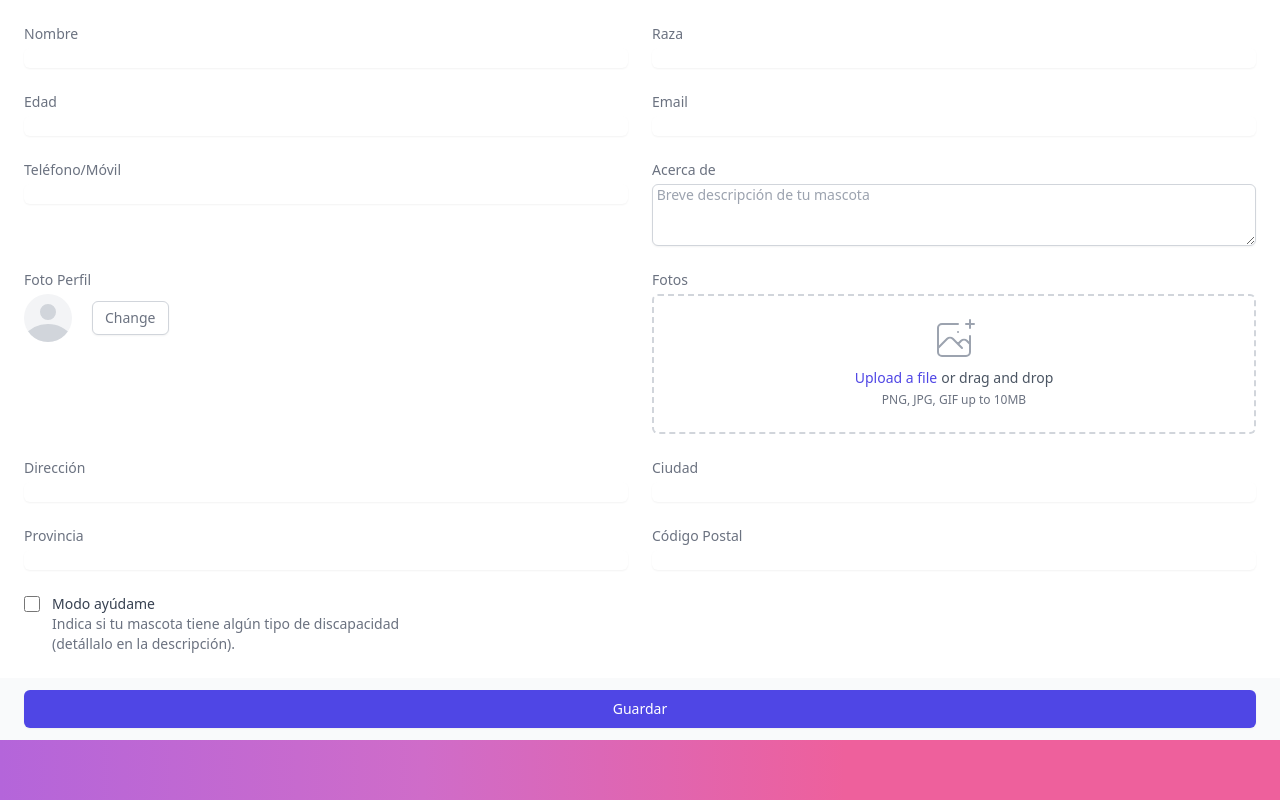
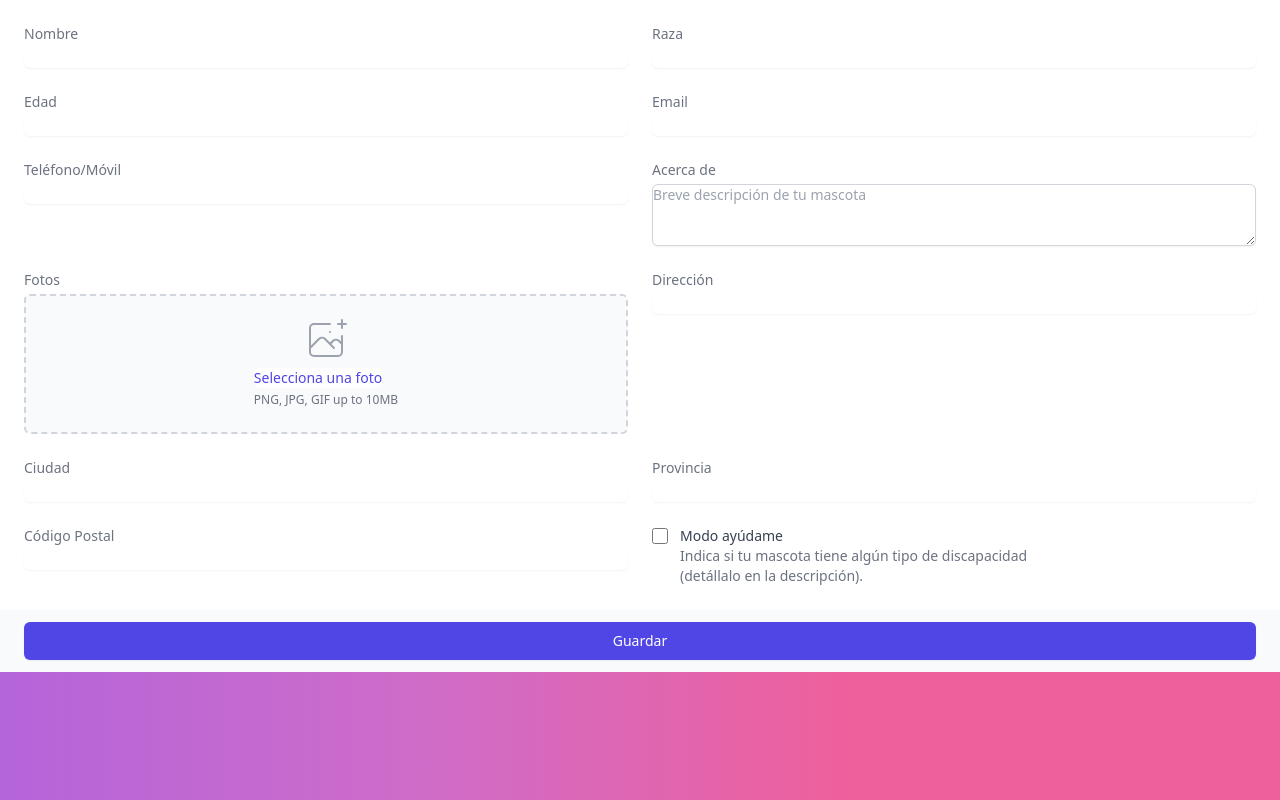
Before and after one commit to sfernandez93/pet-go, a React (Create React App) app: page / in a window 1280 px wide. Built offline with nearby package versions, Linux system fonts and the light colour scheme.

Commit message:
feat: add upload components

```diff
--- /dev/null
+++ b/src/components/Upload/UploadCheckbox.js
@@ -0,0 +1,23 @@
+const UploadCheckbox = ({ inputTitle, inputName,  inputDescription }) => {
+    return (
+        <div className="flex items-start col-span-6 sm:col-span-3 lg:col-span-2 ">
+        <div className="flex items-center h-5">
+          <input
+            id={inputName}
+            name={inputName}
+            type="checkbox"
+            className="focus:ring-indigo-500 h-4 w-4 text-indigo-600 border-gray-300 rounded"
+          ></input>
+        </div>
+        <div className="ml-3 text-sm">
+          <label for="comments" className="font-medium text-gray-700">
+            {inputTitle}
+          </label>
+          <p className="text-gray-500">
+            {inputDescription}
+          </p>
+        </div>
+      </div>
+    );
+  };
+  export default UploadCheckbox;
--- a/src/components/Upload/UploadPhoto.js
+++ b/src/components/Upload/UploadPhoto.js
@@ -2,55 +2,53 @@ import { useContext } from "react";
 import { UploadContext } from "../../context/UploadContext";
 
 const UploadPhoto = () => {
-  const { imagesToUpload, handleChangeImage, handleFirebaseUpload } = useContext(UploadContext);
+  const { imagesToUpload, handleChangeImage, handleFirebaseUpload } =
+    useContext(UploadContext);
 
   return (
-    <div className="flex justify-center mt-8">
+    <div className="col-span-6 sm:col-span-3">
+      <label className="block text-sm font-medium text-gray-500"> Fotos </label>
       <div
-        className={`max-w-2xl rounded-lg shadow-xl ${
+        className={`mt-1 flex justify-center px-6 pt-5 pb-6 border-2 border-gray-300 border-dashed rounded-md ${
           imagesToUpload.length > 0 ? "bg-clear-blue" : "bg-gray-50"
-        }`}
+        } `}
       >
-        <div className="m-4">
-          <div className="flex items-center justify-center w-full">
-            <label className="flex flex-col w-full h-32 border-4 border-blue-200 border-dashed hover:bg-gray-100 hover:border-gray-300">
-              <div className="flex flex-col items-center justify-center pt-7">
+        <div className="space-y-1 text-center">
           <svg
-                  xmlns="http://www.w3.org/2000/svg"
-                  className="w-8 h-8 text-gray-400 group-hover:text-gray-600"
+            className="mx-auto h-12 w-12 text-gray-400"
+            stroke="currentColor"
             fill="none"
-                  viewBox="0 0 24 24"
-                  stroke="currentColor"
+            viewBox="0 0 48 48"
+            aria-hidden="true"
           >
             <path
-                    strokeLinecap="round"
-                    strokeLinejoin="round"
-                    strokeWidth="2"
-                    d="M7 16a4 4 0 01-.88-7.903A5 5 0 1115.9 6L16 6a5 5 0 011 9.9M15 13l-3-3m0 0l-3 3m3-3v12"
+              d="M28 8H12a4 4 0 00-4 4v20m32-12v8m0 0v8a4 4 0 01-4 4H12a4 4 0 01-4-4v-4m32-4l-3.172-3.172a4 4 0 00-5.656 0L28 28M8 32l9.172-9.172a4 4 0 015.656 0L28 28m0 0l4 4m4-24h8m-4-4v8m-12 4h.02"
+              stroke-width="2"
+              stroke-linecap="round"
+              stroke-linejoin="round"
             />
           </svg>
-                <p className="pt-1 text-sm tracking-wider text-gray-400 group-hover:text-gray-600">
+          <div className="flex text-sm text-gray-600">
+            <label
+              for="file-upload"
+              className="relative cursor-pointer bg-white rounded-md font-medium text-indigo-600 hover:text-indigo-500 focus-within:outline-none focus-within:ring-2 focus-within:ring-offset-2 focus-within:ring-indigo-500"
+            >
+              <span>
                 {imagesToUpload.length > 0
                   ? `${imagesToUpload.length} foto(s) seleccionadas`
                   : "Selecciona una foto"}
-                </p>
-              </div>
+              </span>
               <input
+                id="file-upload"
+                name="file-upload"
                 type="file"
                 multiple
-                className="opacity-0"
+                className="sr-only"
                 onChange={handleChangeImage}
-              />
+              ></input>
             </label>
           </div>
-        </div>
-        <div className="flex justify-center p-2">
-          {/* <button
-            className="w-full px-4 py-2 text-white bg-blue-500 rounded shadow-xl"
-            onClick={handleFirebaseUpload}
-          >
-            Create
-          </button> */}
+          <p className="text-xs text-gray-500">PNG, JPG, GIF up to 10MB</p>
         </div>
       </div>
     </div>
--- /dev/null
+++ b/src/components/Upload/UploadProfilePhoto.js
@@ -0,0 +1,34 @@
+import { useContext } from "react";
+import { UploadContext } from "../../context/UploadContext";
+
+const UploadProfilePhoto = () => {
+  const { imagesToUpload, handleChangeImage, handleFirebaseUpload } =
+    useContext(UploadContext);
+
+  return (
+    <div className="col-span-6 sm:col-span-3">
+    <label className="block text-sm font-medium text-gray-500">
+      {" "}
+      Foto Perfil{" "}
+    </label>
+    <div className="mt-1 flex items-center">
+      <span className="inline-block h-12 w-12 rounded-full overflow-hidden bg-gray-100">
+        <svg
+          className="h-full w-full text-gray-300"
+          fill="currentColor"
+          viewBox="0 0 24 24"
+        >
+          <path d="M24 20.993V24H0v-2.996A14.977 14.977 0 0112.004 15c4.904 0 9.26 2.354 11.996 5.993zM16.002 8.999a4 4 0 11-8 0 4 4 0 018 0z" />
+        </svg>
+      </span>
+      <button
+        type="button"
+        className="ml-5 bg-white py-2 px-3 border border-gray-300 rounded-md shadow-sm text-sm leading-4 font-medium text-gray-500 hover:bg-gray-50 focus:outline-none focus:ring-2 focus:ring-offset-2 focus:ring-indigo-500"
+      >
+        Change
+      </button>
+    </div>
+  </div>
+  );
+};
+export default UploadProfilePhoto;
--- /dev/null
+++ b/src/components/Upload/UploadSubmitButton.js
@@ -0,0 +1,13 @@
+const UploadSubmitButton = () => {
+    return (
+        <div className="px-4 py-3 bg-gray-50 text-right sm:px-6">
+        <button
+          type="submit"
+          className="w-full inline-flex justify-center py-2 px-4 border border-transparent shadow-sm text-sm font-medium rounded-md text-white bg-indigo-600 hover:bg-indigo-700 focus:outline-none focus:ring-2 focus:ring-offset-2 focus:ring-indigo-500"
+        >
+          Guardar
+        </button>
+      </div>
+    );
+  };
+  export default UploadSubmitButton;
--- /dev/null
+++ b/src/components/Upload/UploadTextArea.js
@@ -0,0 +1,19 @@
+const UploadTextArea = ({ title, inputName, inputPlaceholder }) => {
+  return (
+    <div className="col-span-6 sm:col-span-3">
+      <label for="about" className="block text-sm font-medium text-gray-500">
+        {title}
+      </label>
+      <div className="mt-1">
+        <textarea
+          id={inputName}
+          name={inputName}
+          rows="3"
+          className="shadow-sm focus:ring-indigo-500 focus:border-indigo-500 mt-1 block w-full sm:text-sm border border-gray-300 rounded-md"
+          placeholder={inputPlaceholder}
+        ></textarea>
+      </div>
+    </div>
+  );
+};
+export default UploadTextArea;
--- a/src/views/UploadPet.js
+++ b/src/views/UploadPet.js
@@ -1,8 +1,12 @@
 import UploadInput from "../components/Upload/UploadInput";
+import UploadTextArea from "../components/Upload/UploadTextArea";
+import UploadCheckbox from "../components/Upload/UploadCheckbox";
+import UploadSubmitButton from "../components/Upload/UploadSubmitButton";
+import UploadPhoto from "../components/Upload/UploadPhoto";
+import UploadProfilePhoto from "../components/Upload/UploadProfilePhoto";
 
 const UploadPet = () => {
   return (
-    // <UploadPhoto></UploadPhoto>
     <form className="absolute top-0 left-0 w-full">
       <div className="px-4 py-6 bg-white sm:p-6">
         <div className="grid grid-cols-6 gap-6">
@@ -37,91 +41,14 @@ const UploadPet = () => {
             inputAutocomplete="phone"
           ></UploadInput>
 
-          <div className="col-span-6 sm:col-span-3">
-            <label
-              for="about"
-              className="block text-sm font-medium text-gray-500"
-            >
-              {" "}
-              Acerca de{" "}
-            </label>
-            <div className="mt-1">
-              <textarea
-                id="about"
-                name="about"
-                rows="3"
-                className="shadow-sm focus:ring-indigo-500 focus:border-indigo-500 mt-1 block w-full sm:text-sm border border-gray-300 rounded-md"
-                placeholder=" Breve descripción de tu mascota"
-              ></textarea>
-            </div>
-          </div>
+          <UploadTextArea
+            title="Acerca de"
+            inputName="about"
+            inputPlaceholder="Breve descripción de tu mascota"
+          ></UploadTextArea>
 
-          <div className="col-span-6 sm:col-span-3">
-            <label className="block text-sm font-medium text-gray-500">
-              {" "}
-              Foto Perfil{" "}
-            </label>
-            <div className="mt-1 flex items-center">
-              <span className="inline-block h-12 w-12 rounded-full overflow-hidden bg-gray-100">
-                <svg
-                  className="h-full w-full text-gray-300"
-                  fill="currentColor"
-                  viewBox="0 0 24 24"
-                >
-                  <path d="M24 20.993V24H0v-2.996A14.977 14.977 0 0112.004 15c4.904 0 9.26 2.354 11.996 5.993zM16.002 8.999a4 4 0 11-8 0 4 4 0 018 0z" />
-                </svg>
-              </span>
-              <button
-                type="button"
-                className="ml-5 bg-white py-2 px-3 border border-gray-300 rounded-md shadow-sm text-sm leading-4 font-medium text-gray-500 hover:bg-gray-50 focus:outline-none focus:ring-2 focus:ring-offset-2 focus:ring-indigo-500"
-              >
-                Change
-              </button>
-            </div>
-          </div>
-
-          <div className="col-span-6 sm:col-span-3">
-            <label className="block text-sm font-medium text-gray-500">
-              {" "}
-              Fotos{" "}
-            </label>
-            <div className="mt-1 flex justify-center px-6 pt-5 pb-6 border-2 border-gray-300 border-dashed rounded-md">
-              <div className="space-y-1 text-center">
-                <svg
-                  className="mx-auto h-12 w-12 text-gray-400"
-                  stroke="currentColor"
-                  fill="none"
-                  viewBox="0 0 48 48"
-                  aria-hidden="true"
-                >
-                  <path
-                    d="M28 8H12a4 4 0 00-4 4v20m32-12v8m0 0v8a4 4 0 01-4 4H12a4 4 0 01-4-4v-4m32-4l-3.172-3.172a4 4 0 00-5.656 0L28 28M8 32l9.172-9.172a4 4 0 015.656 0L28 28m0 0l4 4m4-24h8m-4-4v8m-12 4h.02"
-                    stroke-width="2"
-                    stroke-linecap="round"
-                    stroke-linejoin="round"
-                  />
-                </svg>
-                <div className="flex text-sm text-gray-600">
-                  <label
-                    for="file-upload"
-                    className="relative cursor-pointer bg-white rounded-md font-medium text-indigo-600 hover:text-indigo-500 focus-within:outline-none focus-within:ring-2 focus-within:ring-offset-2 focus-within:ring-indigo-500"
-                  >
-                    <span>Upload a file</span>
-                    <input
-                      id="file-upload"
-                      name="file-upload"
-                      type="file"
-                      className="sr-only"
-                    ></input>
-                  </label>
-                  <p className="pl-1">or drag and drop</p>
-                </div>
-                <p className="text-xs text-gray-500">
-                  PNG, JPG, GIF up to 10MB
-                </p>
-              </div>
-            </div>
-          </div>
+          {/* <UploadProfilePhoto></UploadProfilePhoto> */}
+          <UploadPhoto></UploadPhoto>
 
           <UploadInput
             inputTitle="Dirección"
@@ -147,36 +74,15 @@ const UploadPet = () => {
             inputType="text"
             inputAutocomplete="postal-code"
           ></UploadInput>
-
-          <div class="flex items-start col-span-6 sm:col-span-3 lg:col-span-2 ">
-            <div class="flex items-center h-5">
-              <input
-                id="comments"
-                name="comments"
-                type="checkbox"
-                class="focus:ring-indigo-500 h-4 w-4 text-indigo-600 border-gray-300 rounded"
-              ></input>
-            </div>
-            <div class="ml-3 text-sm">
-              <label for="comments" class="font-medium text-gray-700">
-                Modo ayúdame
-              </label>
-              <p class="text-gray-500">
-                Indica si tu mascota tiene algún tipo de discapacidad (detállalo
-                en la descripción).
-              </p>
-            </div>
-          </div>
+          <UploadCheckbox
+            inputTitle="Modo ayúdame"
+            inputName="comments"
+            inputDescription="Indica si tu mascota tiene algún tipo de discapacidad (detállalo
+                en la descripción)."
+          ></UploadCheckbox>
         </div>
       </div>
-      <div className="px-4 py-3 bg-gray-50 text-right sm:px-6">
-        <button
-          type="submit"
-          className="w-full inline-flex justify-center py-2 px-4 border border-transparent shadow-sm text-sm font-medium rounded-md text-white bg-indigo-600 hover:bg-indigo-700 focus:outline-none focus:ring-2 focus:ring-offset-2 focus:ring-indigo-500"
-        >
-          Guardar
-        </button>
-      </div>
+      <UploadSubmitButton></UploadSubmitButton>
     </form>
   );
 };
--- a/tailwind.config.js
+++ b/tailwind.config.js
@@ -5,7 +5,7 @@ module.exports = {
       colors: {
         "blue-violet": "#b885e4",
         "dark-violet": "#8d41c9",
-        "clear-blue": "#a6c1ee"
+        "clear-blue": "#e0eefc;"
       },
     },
   },
```
Lines whose indentation alone changed are shown as unchanged.
